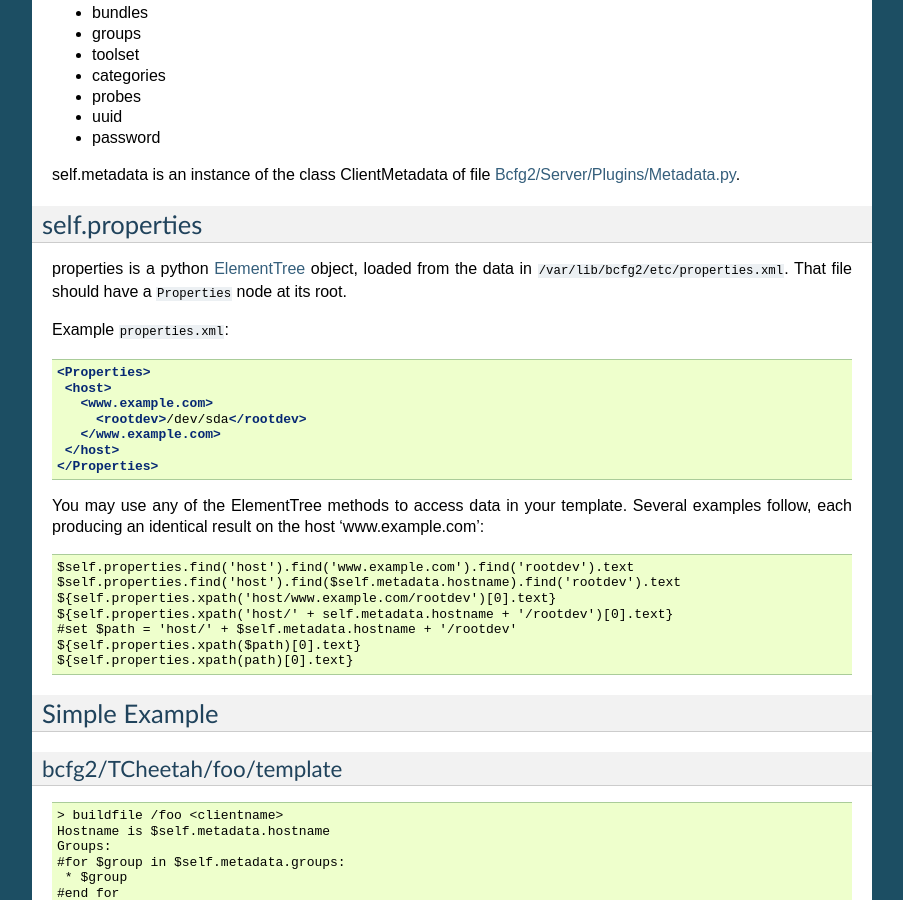
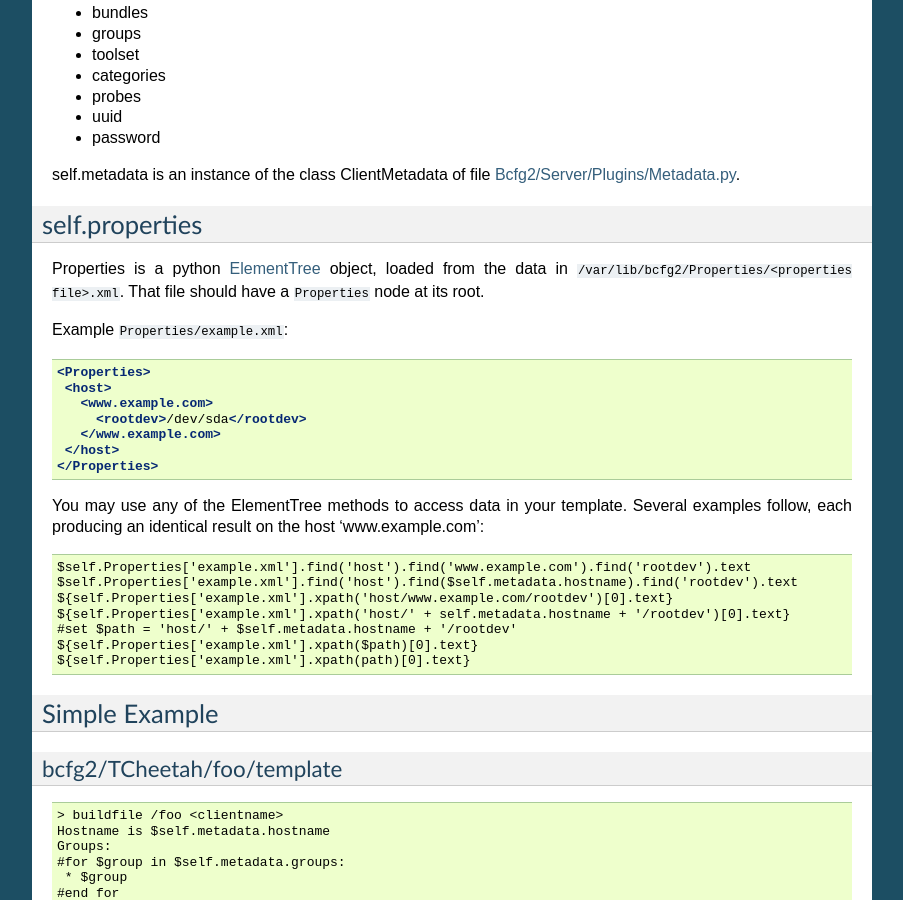
Before and after one commit to Bcfg2/bcfg2, a Sphinx documentation site: the page built from doc/server/plugins/generators/tcheetah.txt, in a window 1280 px wide and 900 px high, scrolled down 810 px. Shown: the whole window, without its empty margins (198-1101 px from the left). Built offline with Sphinx 7.4.7, drawn with Linux system fonts in a browser that asks for light colours.

```diff
--- a/doc/client/modes.txt
+++ b/doc/client/modes.txt
@@ -59,7 +59,7 @@
 Overall client service mode
 ===========================
 
-`New in version 1.0.0`
+.. versionadded:: 1.0.0
 
 Overall client service mode. Specified on the client using ``-s <service
 mode``.
--- a/doc/server/configurationentries.txt
+++ b/doc/server/configurationentries.txt
@@ -34,7 +34,7 @@
 POSIX entries
 =============
 
-`New in 1.0`
+.. versionadded:: 1.0.0
 
 The unified POSIX Path entries prevent inconsistent configuration
 specifications of multiple entries for a given path. The following table
--- a/doc/server/plugins/generators/rules.txt
+++ b/doc/server/plugins/generators/rules.txt
@@ -144,7 +144,7 @@
 Service mode descriptions
 ^^^^^^^^^^^^^^^^^^^^^^^^^
 
-`New in version 1.0.0`
+.. versionadded:: 1.0.0
 
 * manual
 
--- a/doc/server/plugins/generators/tcheetah.txt
+++ b/doc/server/plugins/generators/tcheetah.txt
@@ -55,11 +55,11 @@
 self.properties
 ===============
 
-properties is a python `ElementTree <http://codespeak.net/lxml/>`_
-object, loaded from the data in ``/var/lib/bcfg2/etc/properties.xml``.
-That file should have a ``Properties`` node at its root.
+Properties is a python `ElementTree <http://codespeak.net/lxml/>`_
+object, loaded from the data in ``/var/lib/bcfg2/Properties/<properties
+file>.xml``. That file should have a ``Properties`` node at its root.
 
-Example ``properties.xml``:
+Example ``Properties/example.xml``:
 
 .. code-block:: xml
 
@@ -75,13 +75,13 @@
 template.  Several examples follow, each producing an identical result
 on the host 'www.example.com'::
 
-    $self.properties.find('host').find('www.example.com').find('rootdev').text
-    $self.properties.find('host').find($self.metadata.hostname).find('rootdev').text
-    ${self.properties.xpath('host/www.example.com/rootdev')[0].text}
-    ${self.properties.xpath('host/' + self.metadata.hostname + '/rootdev')[0].text}
+    $self.Properties['example.xml'].find('host').find('www.example.com').find('rootdev').text
+    $self.Properties['example.xml'].find('host').find($self.metadata.hostname).find('rootdev').text
+    ${self.Properties['example.xml'].xpath('host/www.example.com/rootdev')[0].text}
+    ${self.Properties['example.xml'].xpath('host/' + self.metadata.hostname + '/rootdev')[0].text}
     #set $path = 'host/' + $self.metadata.hostname + '/rootdev'
-    ${self.properties.xpath($path)[0].text}
-    ${self.properties.xpath(path)[0].text}
+    ${self.Properties['example.xml'].xpath($path)[0].text}
+    ${self.Properties['example.xml'].xpath(path)[0].text}
 
 Simple Example
 ==============
@@ -169,7 +169,12 @@
     52 6    1 * *   root    test -x /usr/sbin/anacron || run-parts --report /etc/cron.monthly.
 
 .. note:: Comments and Cheetah
-    As Cheetah processes your templates it will consider hash "#" style comments to be actual comments in the template and will strip them from the final config file.  If you would like to preserve the comment in the final config file you need to escape the hash character '\#' which will tell Cheetah (and Python) that you do in fact want the comment to appear in the final config file.::
+    As Cheetah processes your templates it will consider hash "#" style
+    comments to be actual comments in the template and will strip them
+    from the final config file.  If you would like to preserve the comment
+    in the final config file you need to escape the hash character '\#'
+    which will tell Cheetah (and Python) that you do in fact want the
+    comment to appear in the final config file.::
 
         # This is a comment in my template which will be stripped when it's processed through Cheetah
         \# This comment will appear in the generated config file.
```
Also changed, not shown: doc/server/plugins/generators/sshbase.txt (+23 -0 lines), doc/server/plugins/generators/tgenshi/clientsxml.txt (+9 -9 lines), doc/server/plugins/generators/tgenshi/test.txt (+7 -5 lines).
